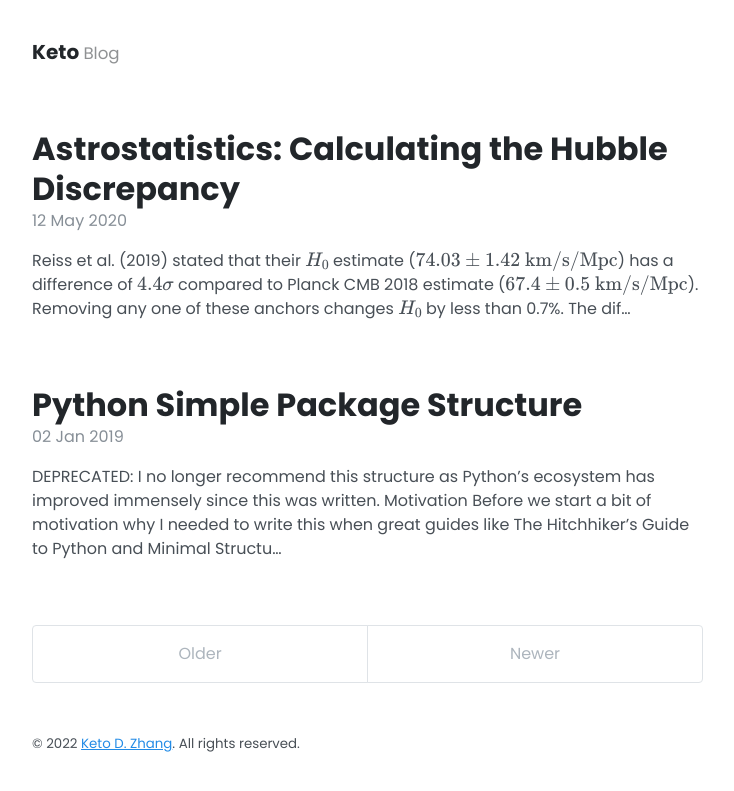
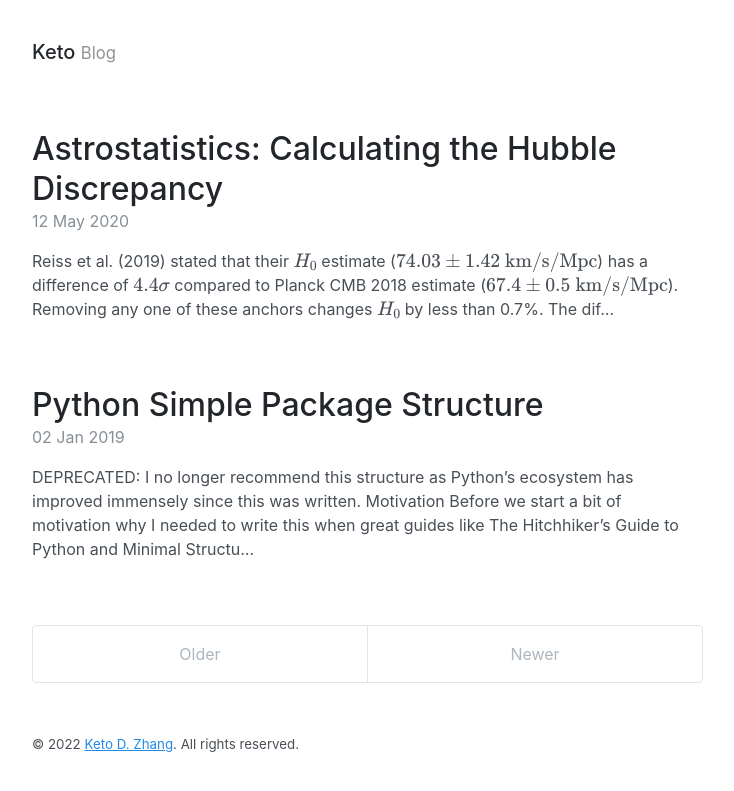
Before and after one commit to ketozhang/blog, a Jekyll site: the page built from index.html, in a window 1280 px wide. Shown: the top 791 px of the page, without its empty margins (272-1006 px from the left). Built offline with Jekyll 4.4.1, drawn with Linux system fonts in a browser that asks for light colours; the list of posts is cut into pages by our own code.

Commit message:
Replaced heading font-weight with custom props set to 500

```diff
--- a/_includes/head.html
+++ b/_includes/head.html
@@ -30,7 +30,7 @@
   <!-- Google Fonts -->
   <link rel="preconnect" href="https://fonts.googleapis.com">
   <link rel="preconnect" href="https://fonts.gstatic.com" crossorigin>
-  <link href="https://fonts.googleapis.com/css2?family=Poppins:wght@400;700&display=swap" rel="stylesheet">
+  <link href="https://fonts.googleapis.com/css2?family=Poppins:wght@400;500;700&display=swap" rel="stylesheet">
 
   <link rel="stylesheet" href="{{ 'styles.css' | relative_url }}">
   <link rel="apple-touch-icon-precomposed" sizes="144x144"
--- a/_sass/_base.scss
+++ b/_sass/_base.scss
@@ -10,11 +10,12 @@
   margin: 0;
   font-family: var(--body-font);
   font-size: var(--body-font-size);
+  font-weight: var(--body-font-weight);
   line-height: var(--body-line-height);
   color: var(--body-color);
   background-color: var(--body-bg);
   -webkit-text-size-adjust: 100%;
-      -ms-text-size-adjust: 100%;
+  -ms-text-size-adjust: 100%;
 }
 
 // No `:visited` state is required by default (browsers will use `a`)
--- a/_sass/_type.scss
+++ b/_sass/_type.scss
@@ -2,10 +2,15 @@
 //
 // Headings, body text, lists, and other misc typographic elements.
 
-h1, h2, h3, h4, h5, h6 {
+h1,
+h2,
+h3,
+h4,
+h5,
+h6 {
   margin-bottom: .5rem;
-  font-weight: 600;
   line-height: 1.25;
+  font-weight: var(--heading-font-weight);
   color: var(--heading-color);
 }
 
@@ -23,7 +28,9 @@
   font-size: 1.25rem;
 }
 
-h4, h5, h6 {
+h4,
+h5,
+h6 {
   margin-top: 1rem;
   font-size: 1rem;
 }
@@ -33,7 +40,9 @@
   margin-bottom: 1rem;
 }
 
-ul, ol, dl {
+ul,
+ol,
+dl {
   margin-top: 0;
   margin-bottom: 1rem;
 }
--- a/_sass/_variables.scss
+++ b/_sass/_variables.scss
@@ -26,8 +26,9 @@
   --blue-400: #4dabf7;
   --yellow-100: #fff3bf;
 
-  --body-font: "Poppins", -apple-system, BlinkMacSystemFont, "Segoe UI", Roboto, "Helvetica Neue", Arial, "Noto Sans", sans-serif, "Apple Color Emoji", "Segoe UI Emoji", "Segoe UI Symbol", "Noto Color Emoji";
+  --body-font: -apple-system, BlinkMacSystemFont, "Segoe UI", Roboto, "Helvetica Neue", Arial, "Noto Sans", sans-serif, "Apple Color Emoji", "Segoe UI Emoji", "Segoe UI Symbol", "Noto Color Emoji";
   --body-font-size: 16px;
+  --body-font-weight: 400;
   --body-line-height: 1.5;
   --body-color: var(--gray-700);
   --body-bg: #fff;
@@ -36,6 +37,9 @@
   --link-hover-color: #1c7ed6;
 
   --heading-color: var(--gray-900);
+  --heading-font-weight: 500;
+  --body-line-height: 1.5;
+  --heading-font: "Poppins", var(--body-font);
 
   --border-color: var(--gray-300);
   --border-radius: .25rem;
```
